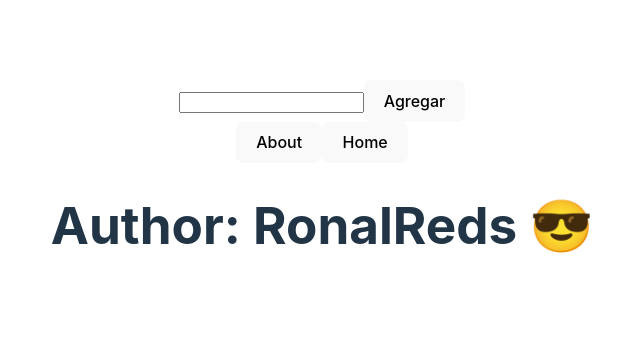
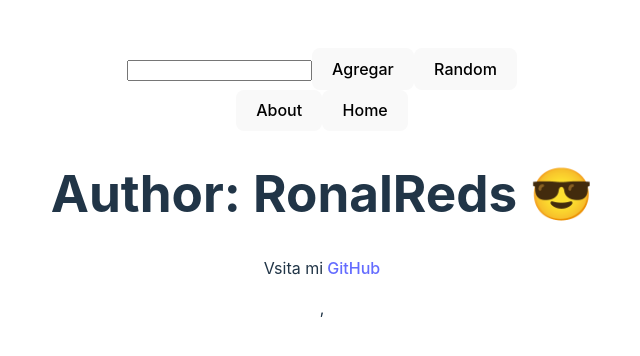
Before and after one commit to RonalReds/rick_and_morty-Ft45a, a React (Vite) app in the folder rick_and_morty-ft45a/: page /about in a window 1280 px wide. Shown: the part 216-572 px from the top of the page, without its empty margins (318-958 px from the left). Built offline with nearby package versions, Linux system fonts and the light colour scheme.

Commit message:
RandoButton

```diff
--- a/rick_and_morty-ft45a/src/App.jsx
+++ b/rick_and_morty-ft45a/src/App.jsx
@@ -1,12 +1,12 @@
 import './App.css';
 import Cards from './components/Cards.jsx';
 import Nav from './components/Nav.jsx';
-import { useState } from 'react';
+import { useState} from 'react';
 import axios from 'axios';
-import { Routes, Route } from 'react-router-dom';
+import { Routes, Route, useNavigate } from 'react-router-dom';
 import About from './components/About.jsx';
 import Deatil from './components/Deatil.jsx';
-
+import NotFound from './components/NotFound.jsx';
 
 const URL = "https://rym2.up.railway.app/api/character";
    const API_KEY = "henrystaff";
@@ -14,18 +14,25 @@ const URL = "https://rym2.up.railway.app/api/character";
 function App() {
 
    const [characters, setCharacters] = useState([])
-
+   const navigate = useNavigate();
 
    const onSearch = (id) => {
+
+      const characterId = characters.filter(char => char.id === Number(id));
+      if (characterId.length) {
+         return alert (`${characterId[0].name} ya existe`)
+      }
+
       axios(`${URL}/${id}?key=${API_KEY}`)
          .then(({ data }) => {
             if (data.name) {
                setCharacters([...characters, data]);
             } else {
-               alert('¡No hay personajes con este ID!');
+               alert('¡El id debe ser un número entre 1 y 826!');
             }
          }
       );
+      navigate('/home');
    }
 
    const onClose = (id) => {
@@ -39,6 +46,7 @@ function App() {
             <Route path='/home' element={<Cards characters={characters} onClose={onClose} />} />
             <Route path='/about' element={<About/>} />
             <Route path='/detail/:id' element={<Deatil/>} />
+            <Route path='*' element={<NotFound/>} />
 
          </Routes>
       </div>
--- a/rick_and_morty-ft45a/src/components/About.jsx
+++ b/rick_and_morty-ft45a/src/components/About.jsx
@@ -3,6 +3,12 @@ export default function About(props) {
     return (
        <div>
           <h1>Author: RonalReds 😎 </h1>
+          <p>Vsita mi
+             <a
+                href="https://github.com/RonalReds"
+               target="_blank"
+             > GitHub</a>
+          </p>
        </div>
     );
  }
--- /dev/null
+++ b/rick_and_morty-ft45a/src/components/NotFound.jsx
@@ -0,0 +1,10 @@
+const error404 = 'https://cdn.dribbble.com/users/326036/screenshots/2820267/media/f7e60a40544ff0a2359e1d7da9871123.jpg?resize=400x300&vertical=center';
+
+
+const NotFound = () => {
+    return (
+        <img src={error404} alt="error404"></img>
+    )
+}
+
+export default NotFound;
--- a/rick_and_morty-ft45a/src/components/SearchBar.jsx
+++ b/rick_and_morty-ft45a/src/components/SearchBar.jsx
@@ -7,10 +7,22 @@ export default function SearchBar({onSearch}) {
       const value = event.target.value
       setId(value)
    }
+
+   const handleClick = (event) => {
+      event.preventDefault();
+      onSearch(id);
+      setId('');
+   }
+
+   const handleRandom = () => {
+      const randomNumber = Math.floor(Math.random() * 826) + 1;
+      onSearch(randomNumber)
+   }
    return (
       <div>
-         <input type='tex' onChange={handleChange}/>
-         <button onClick={() => onSearch(id)}>Agregar</button>
+         <input type='tex' onChange={handleChange} value={id}/>
+         <button onClick={handleClick}>Agregar</button>
+         <button onClick={handleRandom}>Random</button>
       </div>
    );
 }
```
Also changed, not shown: rick_and_morty-ft45a/src/main.jsx (+4 -4 lines).
